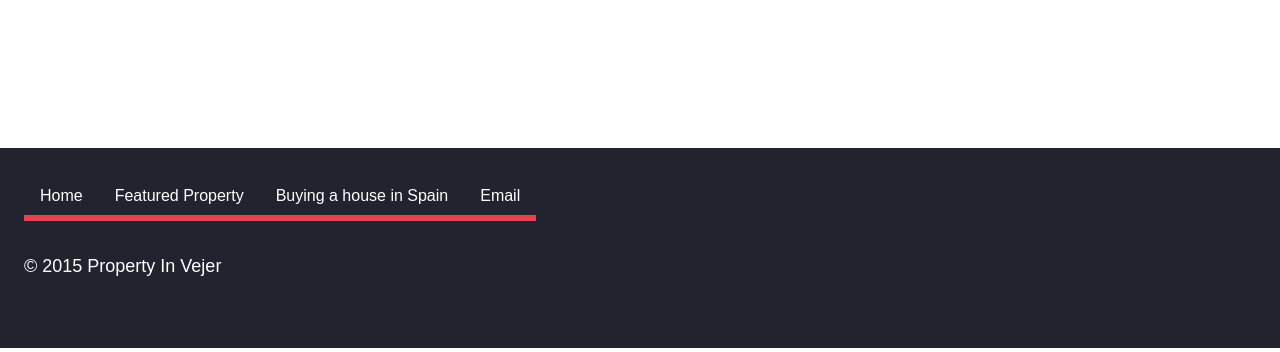
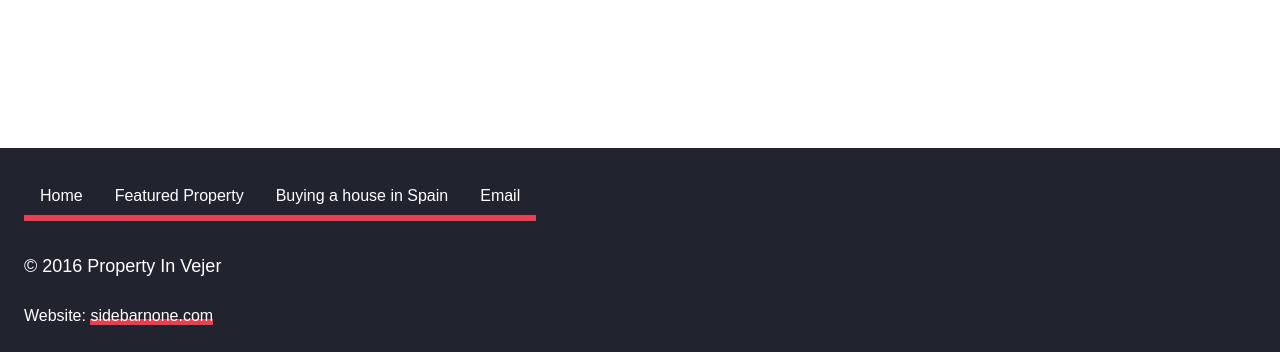
Before and after one commit to blinkcursor/propertyinvejer, a plain HTML site: page index.html in a window 1280 px wide. Shown: the part 3947-4299 px from the top of the page. Drawn offline with nearby package versions, Linux system fonts and the light colour scheme; some packages are replaced by stand-ins of ours; a script that the page names is missing.

Commit message:
Update copyright & add sidebarnone link

```diff
--- a/index.html
+++ b/index.html
@@ -122,7 +122,8 @@
                    <li><a href="mailto:info@propertyinvejer.com">Email</a></li>
                </ul>
             </nav>
-            <p>&copy; 2015 Property In Vejer</p>
+            <p>&copy; 2016 Property In Vejer</p>
+            <p class="epsilon">Website: <a href="http://sidebarnone.com">sidebarnone.com</a></p>
         </footer>
 
         <link href='http://fonts.googleapis.com/css?family=Lato:300,400|Lora:400,700' rel='stylesheet' type='text/css'>
```
Also changed, not shown: index_fr.html (+2 -1 lines), index_nl.html (+2 -1 lines).
